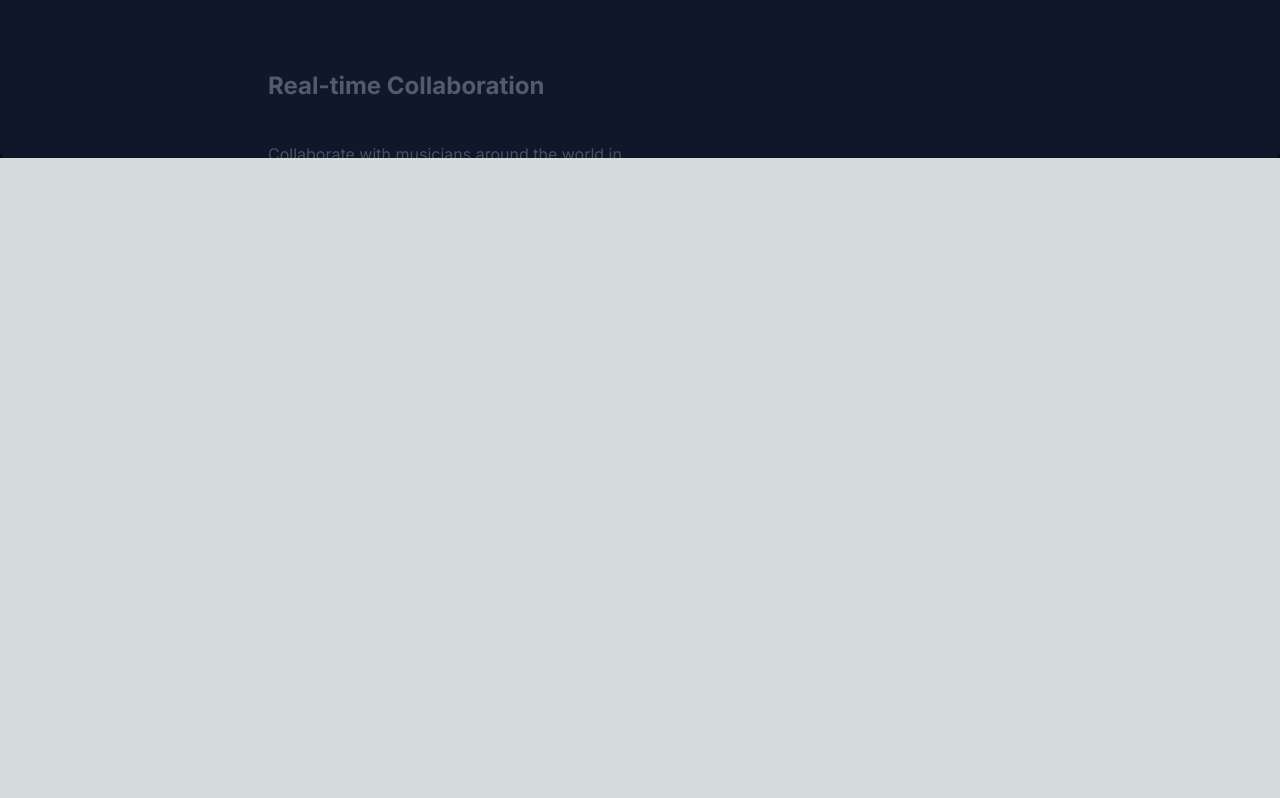
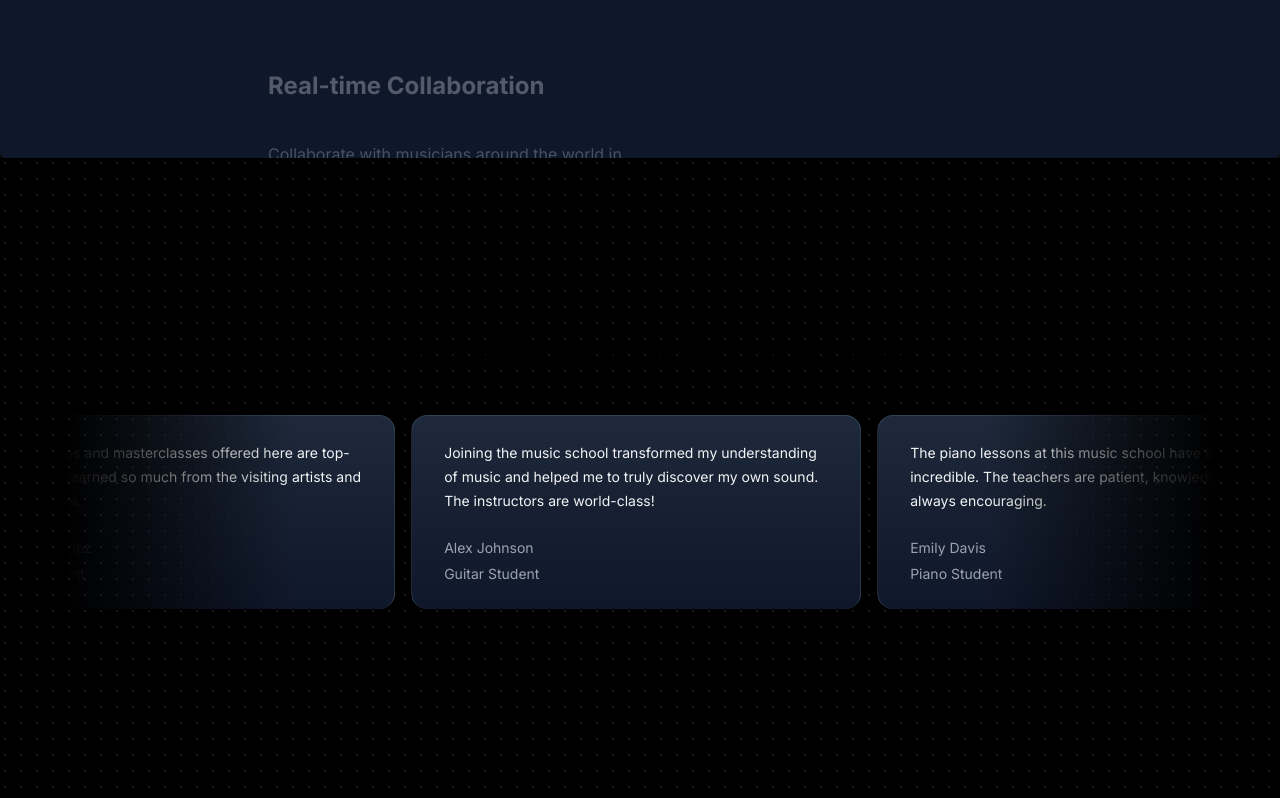
Before and after one commit to adarshshan/Nextjs-with-AceternityUI, a Next.js app: page / in a window 1280 px wide. Shown: the part 1854-2652 px from the top of the page. Before the commit the page ends 2012 px from the top, so only its background shows below. Built offline with nearby package versions, Linux system fonts and the light colour scheme.

Commit message:
grid section has completed

```diff
--- a/package.json
+++ b/package.json
@@ -11,6 +11,7 @@
   "dependencies": {
     "clsx": "^2.1.1",
     "framer-motion": "^11.3.8",
+    "mini-svg-data-uri": "^1.4.4",
     "next": "14.2.5",
     "react": "^18",
     "react-dom": "^18",
--- a/src/app/page.tsx
+++ b/src/app/page.tsx
@@ -1,5 +1,6 @@
 import FeaturedCources from "@/components/FeaturedCources";
 import HeroSection from "@/components/HeroSection";
+import MusicSchoolTestimonials from "@/components/TestimonialCards";
 import WhyChooseUs from "@/components/WhyChooseUs";
 import Image from "next/image";
 
@@ -9,6 +10,7 @@
       <HeroSection />
       <FeaturedCources />
       <WhyChooseUs />
+      <MusicSchoolTestimonials />
     </main>
   );
 }
--- /dev/null
+++ b/src/components/TestimonialCards.tsx
@@ -0,0 +1,74 @@
+'use client'
+import { InfiniteMovingCards } from "./ui/infinite-moving-cards";
+
+const musicSchoolTestimonials = [
+    {
+        quote: 'Joining the music school transformed my understanding of music and helped me to truly discover my own sound. The instructors are world-class!',
+        name: 'Alex Johnson',
+        title: 'Guitar Student',
+    },
+    {
+        quote: 'The piano lessons at this music school have been incredible. The teachers are patient, knowledgeable, and always encouraging.',
+        name: 'Emily Davis',
+        title: 'Piano Student',
+    },
+    {
+        quote: 'I never thought I could learn to play the drums, but the instructors made it possible. They break down complex rhythms into manageable steps.',
+        name: 'Michael Lee',
+        title: 'Drum Student',
+    },
+    {
+        quote: 'The vocal training here has boosted my confidence and improved my singing technique immensely. I highly recommend this school.',
+        name: 'Sarah Brown',
+        title: 'Vocal Student',
+    },
+    {
+        quote: 'As a violin student, I have found the teaching methods here to be exceptional. The progress I have made in a short time is unbelievable.',
+        name: 'David Wilson',
+        title: 'Violin Student',
+    },
+    {
+        quote: 'The theory classes have given me a deeper understanding of music. The instructors make learning theory engaging and fun.',
+        name: 'Jessica Martinez',
+        title: 'Music Theory Student',
+    },
+    {
+        quote: 'Learning the saxophone at this music school has been a fantastic experience. The lessons are well-structured and enjoyable.',
+        name: 'Christopher Taylor',
+        title: 'Saxophone Student',
+    },
+    {
+        quote: 'The environment at this music school is so supportive. I have grown as a musician and made great friends along the way.',
+        name: 'Sophia Anderson',
+        title: 'Flute Student',
+    },
+    {
+        quote: 'I appreciate the personalized approach the instructors take. They really care about my progress and tailor the lessons to my needs.',
+        name: 'James Thompson',
+        title: 'Cello Student',
+    },
+    {
+        quote: 'The workshops and masterclasses offered here are top-notch. I have learned so much from the visiting artists and guest lecturers.',
+        name: 'Olivia Hernandez',
+        title: 'Clarinet Student',
+    }
+];
+
+const MusicSchoolTestimonials = () => {
+    return (
+        <div className="h-[40rem] w-full dark:bg-black dark:bg-dot-white/[0.2] relative flex flex-col items-center justify-center overflow-hidden">
+            <h2 className="text-3xl font-bold text-center mb-8 z-10">Hear our Harmony: Voices of success</h2>
+            <div className="flex justify-center w-full overflow-hidden px-4 sm:px-6 lg:px-8">
+                <div className="w-full max-w-6xl">
+                    <InfiniteMovingCards
+                        items={musicSchoolTestimonials}
+                        direction="right"
+                        speed="slow"
+                    />
+                </div>
+            </div>
+        </div>
+    )
+}
+
+export default MusicSchoolTestimonials
--- /dev/null
+++ b/src/components/ui/infinite-moving-cards.tsx
@@ -0,0 +1,121 @@
+"use client";
+
+import { cn } from "@/lib/utils";
+import React, { useEffect, useState } from "react";
+
+export const InfiniteMovingCards = ({
+    items,
+    direction = "left",
+    speed = "fast",
+    pauseOnHover = true,
+    className,
+}: {
+    items: {
+        quote: string;
+        name: string;
+        title: string;
+    }[];
+    direction?: "left" | "right";
+    speed?: "fast" | "normal" | "slow";
+    pauseOnHover?: boolean;
+    className?: string;
+}) => {
+    const containerRef = React.useRef<HTMLDivElement>(null);
+    const scrollerRef = React.useRef<HTMLUListElement>(null);
+
+    useEffect(() => {
+        addAnimation();
+    }, []);
+    const [start, setStart] = useState(false);
+    function addAnimation() {
+        if (containerRef.current && scrollerRef.current) {
+            const scrollerContent = Array.from(scrollerRef.current.children);
+
+            scrollerContent.forEach((item) => {
+                const duplicatedItem = item.cloneNode(true);
+                if (scrollerRef.current) {
+                    scrollerRef.current.appendChild(duplicatedItem);
+                }
+            });
+
+            getDirection();
+            getSpeed();
+            setStart(true);
+        }
+    }
+    const getDirection = () => {
+        if (containerRef.current) {
+            if (direction === "left") {
+                containerRef.current.style.setProperty(
+                    "--animation-direction",
+                    "forwards"
+                );
+            } else {
+                containerRef.current.style.setProperty(
+                    "--animation-direction",
+                    "reverse"
+                );
+            }
+        }
+    };
+    const getSpeed = () => {
+        if (containerRef.current) {
+            if (speed === "fast") {
+                containerRef.current.style.setProperty("--animation-duration", "20s");
+            } else if (speed === "normal") {
+                containerRef.current.style.setProperty("--animation-duration", "40s");
+            } else {
+                containerRef.current.style.setProperty("--animation-duration", "80s");
+            }
+        }
+    };
+    return (
+        <div
+            ref={containerRef}
+            className={cn(
+                "scroller relative z-20  max-w-7xl overflow-hidden  [mask-image:linear-gradient(to_right,transparent,white_20%,white_80%,transparent)]",
+                className
+            )}
+        >
+            <ul
+                ref={scrollerRef}
+                className={cn(
+                    " flex min-w-full shrink-0 gap-4 py-4 w-max flex-nowrap",
+                    start && "animate-scroll ",
+                    pauseOnHover && "hover:[animation-play-state:paused]"
+                )}
+            >
+                {items.map((item, idx) => (
+                    <li
+                        className="w-[350px] max-w-full relative rounded-2xl border border-b-0 flex-shrink-0 border-slate-700 px-8 py-6 md:w-[450px]"
+                        style={{
+                            background:
+                                "linear-gradient(180deg, var(--slate-800), var(--slate-900)",
+                        }}
+                        key={item.name}
+                    >
+                        <blockquote>
+                            <div
+                                aria-hidden="true"
+                                className="user-select-none -z-1 pointer-events-none absolute -left-0.5 -top-0.5 h-[calc(100%_+_4px)] w-[calc(100%_+_4px)]"
+                            ></div>
+                            <span className=" relative z-20 text-sm leading-[1.6] text-gray-100 font-normal">
+                                {item.quote}
+                            </span>
+                            <div className="relative z-20 mt-6 flex flex-row items-center">
+                                <span className="flex flex-col gap-1">
+                                    <span className=" text-sm leading-[1.6] text-gray-400 font-normal">
+                                        {item.name}
+                                    </span>
+                                    <span className=" text-sm leading-[1.6] text-gray-400 font-normal">
+                                        {item.title}
+                                    </span>
+                                </span>
+                            </div>
+                        </blockquote>
+                    </li>
+                ))}
+            </ul>
+        </div>
+    );
+};
--- a/tailwind.config.ts
+++ b/tailwind.config.ts
@@ -1,4 +1,5 @@
 const defaultTheme = require("tailwindcss/defaultTheme");
+const svgToDataUri = require("mini-svg-data-uri");
 const colors = require("tailwindcss/colors");
 const {
   default: flattenColorPalette,
@@ -17,6 +18,28 @@
     ":root": newVars,
   });
 }
+function addSvgPatterns({ matchUtilities, theme }: any) {
+  matchUtilities(
+    {
+      "bg-grid": (value: any) => ({
+        backgroundImage: `url("${svgToDataUri(
+          `<svg xmlns="http://www.w3.org/2000/svg" viewBox="0 0 32 32" width="32" height="32" fill="none" stroke="${value}"><path d="M0 .5H31.5V32"/></svg>`
+        )}")`,
+      }),
+      "bg-grid-small": (value: any) => ({
+        backgroundImage: `url("${svgToDataUri(
+          `<svg xmlns="http://www.w3.org/2000/svg" viewBox="0 0 32 32" width="8" height="8" fill="none" stroke="${value}"><path d="M0 .5H31.5V32"/></svg>`
+        )}")`,
+      }),
+      "bg-dot": (value: any) => ({
+        backgroundImage: `url("${svgToDataUri(
+          `<svg xmlns="http://www.w3.org/2000/svg" viewBox="0 0 32 32" width="16" height="16" fill="none"><circle fill="${value}" id="pattern-circle" cx="10" cy="10" r="1.6257413380501518"></circle></svg>`
+        )}")`,
+      }),
+    },
+    { values: flattenColorPalette(theme("backgroundColor")), type: "color" }
+  );
+}
 
 
 const config: Config = {
@@ -29,9 +52,16 @@
   theme: {
     extend: {
       animation: {
+        scroll:
+          "scroll var(--animation-duration, 40s) var(--animation-direction, forwards) linear infinite",
         spotlight: "spotlight 2s ease .75s 1 forwards",
       },
       keyframes: {
+        scroll: {
+          to: {
+            transform: "translate(calc(-50% - 0.5rem))",
+          },
+        },
         spotlight: {
           "0%": {
             opacity: '0',
@@ -50,6 +80,6 @@
       },
     },
   },
-  plugins: [addVariablesForColors],
+  plugins: [addVariablesForColors, addSvgPatterns],
 };
 export default config;
```
Also changed, not shown: 1 other file (tests, documents, lock files or other folders).
